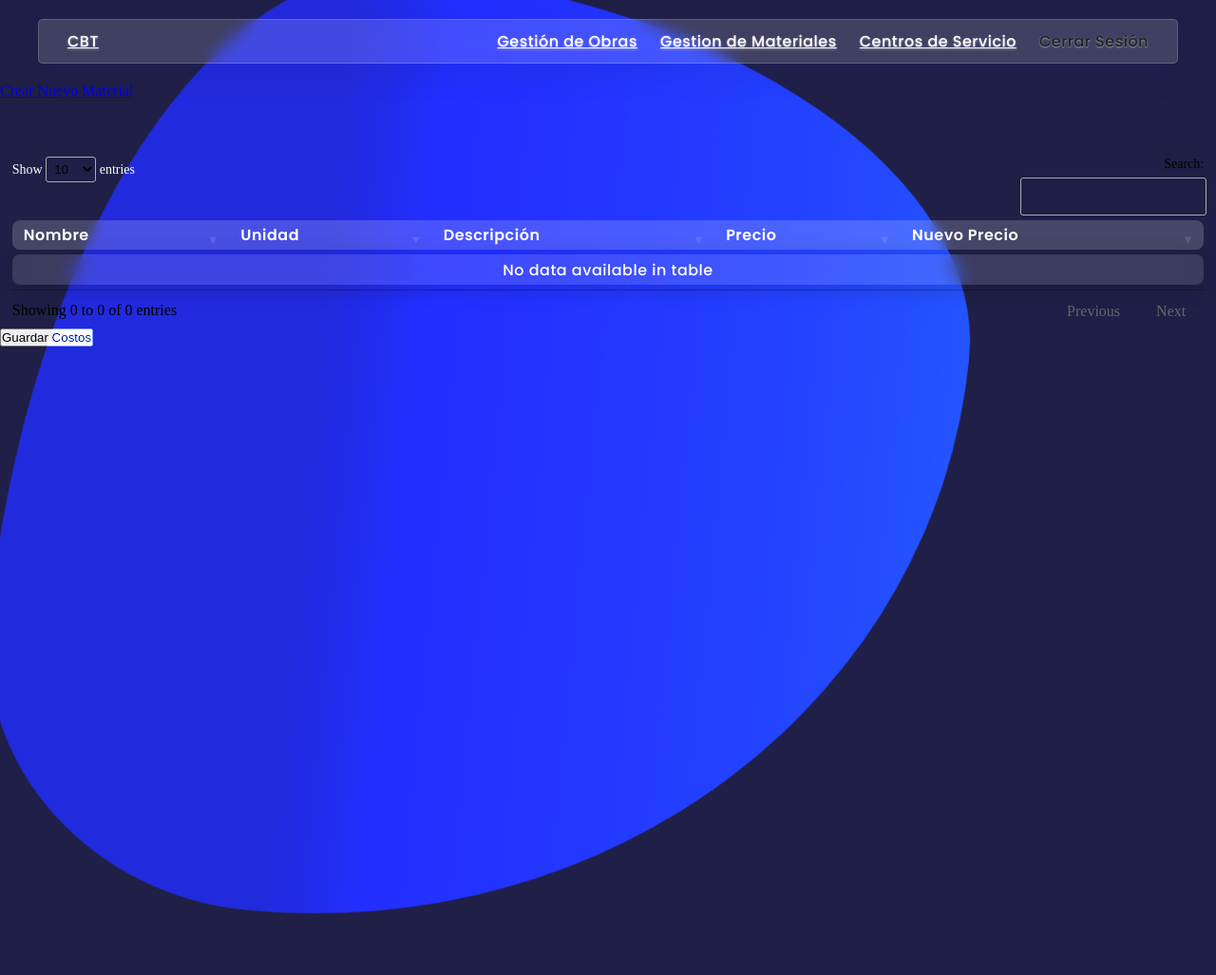
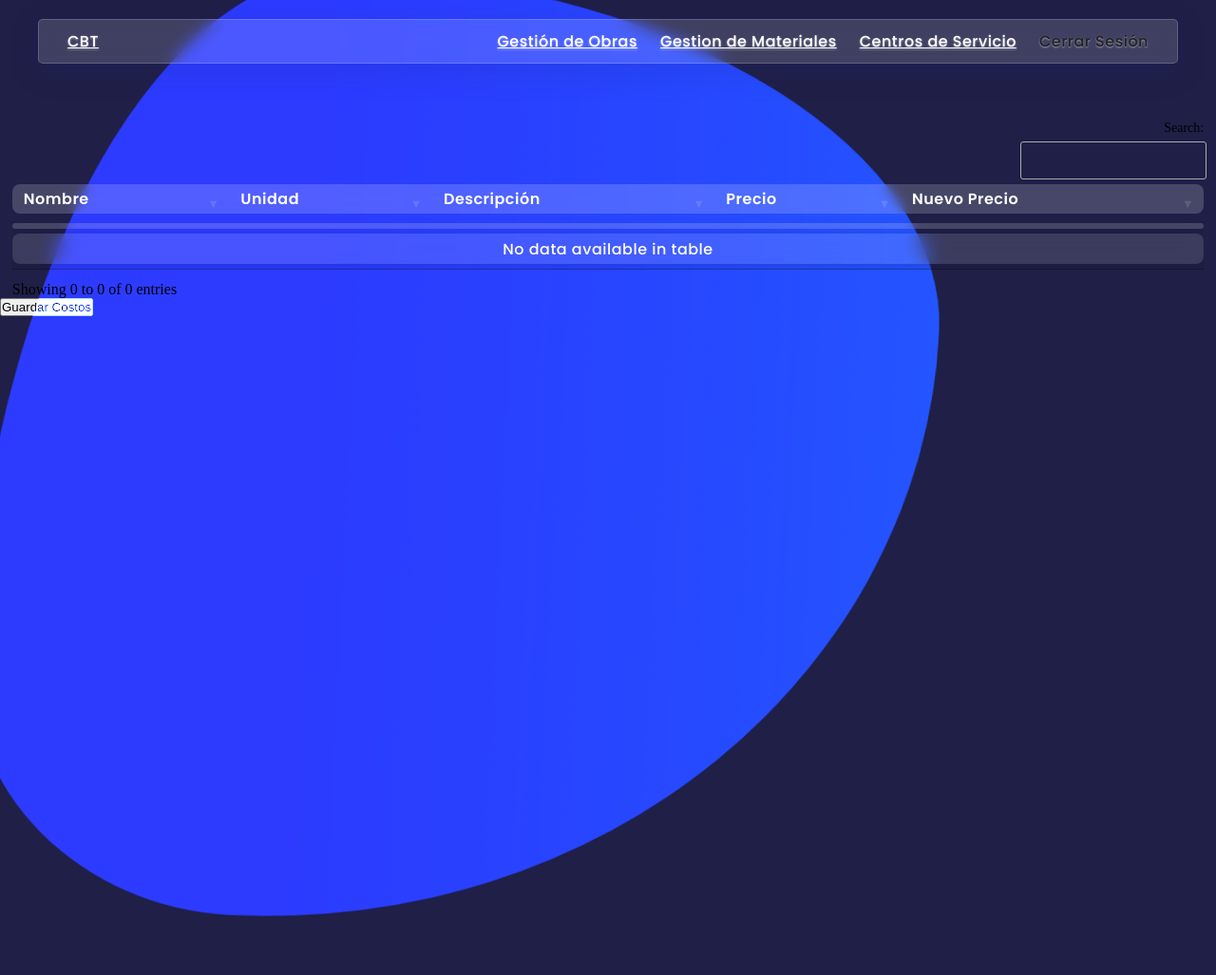
Before and after one commit to leanderperez/cbt, a Django app: template templates/project_app/material_list.html in a window 1280 px wide. Shown: the whole page at 95% size. After the commit the page ends 966 px from the top, so only its background shows below. Run offline with Django 3.2, Linux system fonts and the light colour scheme; the template is opened without the code that fills it, so the values that code supplies are empty; some libraries are stand-ins or nearby versions.

Commit message:
cambios y ajuste en las tablas

```diff
--- a/app/models.py
+++ b/app/models.py
@@ -4,7 +4,6 @@ from datetime import timedelta
 from decimal import Decimal
 from django.contrib.auth.models import User
 
-# Definición de modelos para el sistema de gestión de proyectos
 
 class Personal(models.Model):
     nombre = models.CharField(max_length=200, verbose_name="Nombre")
--- a/app/static/css/style.css
+++ b/app/static/css/style.css
@@ -381,6 +381,26 @@ table.dataTable thead th.sorting_desc:before,
     box-shadow: none !important;
     pointer-events: none !important;
 }
+/* Este es el contenedor que tiene el scrollbar */
+.dataTables_scrollBody::-webkit-scrollbar {
+  width: 10px; /* Ancho de la barra de desplazamiento */
+  height: 8px; /* Altura para el scrollbar horizontal */
+  background: transparent; /* Hace la pista (track) transparente */
+  scroll-padding-left: 5px; /* Espacio a la izquierda */
+}
+
+/* El "thumb" o el elemento que se desplaza */
+.dataTables_scrollBody::-webkit-scrollbar-thumb {
+  background: rgba(0, 0, 0, 0.3); /* Un gris semi-transparente */
+  border-radius: 6px; /* Opcional: para bordes redondeados */
+  border: 2px solid transparent; /* Opcional: para que el color del fondo se vea a través */
+  background-clip: padding-box; /* Opcional: asegura que el borde no oculte el fondo */
+}
+
+/* Opcional: Estilo al pasar el mouse por encima del thumb */
+.dataTables_scrollBody::-webkit-scrollbar-thumb:hover {
+  background: rgba(0, 0, 0, 0.4);
+}
 
 .cost-input {
     display: block;
@@ -405,12 +425,12 @@ table.dataTable thead th.sorting_desc:before,
   height: 1000px;
   background: linear-gradient(
     180deg,
-    #1845ad 31.77%,
+    #4c78dd 31.77%,
     #23a2f6 100%
   );
   mix-blend-mode: color-dodge;
-  -webkit-animation: move 80s infinite alternate;
-          animation: move 80s infinite alternate;
+  -webkit-animation: move 120s infinite alternate;
+          animation: move 120s infinite alternate;
   transition: 1s cubic-bezier(0.07, 0.8, 0.16, 1);
 }
 
@@ -421,7 +441,7 @@ table.dataTable thead th.sorting_desc:before,
           filter: blur(30px);
   box-shadow:
     inset 0 0 0 5px rgba(255,255,255, 0.6),
-    inset 100px 100px 0 0px #ff512f,
+    inset 100px 100px 0 0px #fd684a,
     inset 200px 200px 0 0px #f09819,
     inset 300px 300px 0 0px #2b86c5;
 }
--- a/app/views.py
+++ b/app/views.py
@@ -27,7 +27,6 @@ from .forms import (
 import datetime
 import json
 from decimal import Decimal
-
 
 
 class ObraListView(ListView):
--- a/templates/project_app/login.html
+++ b/templates/project_app/login.html
@@ -6,7 +6,7 @@
     <div class="shape"></div>
     <div class="shape"></div>
 </div>
-<form class="form-login" method="post">
+<form class="form-login" method="post" autocomplete="off">
     <h3>Gestión de Proyectos CBT</h3>
     {% csrf_token %}
     {{ form.as_p }}
--- a/templates/project_app/material_list.html
+++ b/templates/project_app/material_list.html
@@ -9,7 +9,6 @@
 <script src="https://code.jquery.com/jquery-3.6.0.min.js"></script>
 <script type="text/javascript" charset="utf8" src="https://cdn.datatables.net/1.11.5/js/jquery.dataTables.js"></script>
 
-    <a href="{% url 'material-create' %}" class="btn">Crear Nuevo Material</a>
 
 <form method="post" action="{% url 'material-list' %}">
     {% csrf_token %}
@@ -41,14 +40,15 @@
     </div>
     <button type="submit" name="update_costs" class="btn">Guardar Costos</button>
 </form>
-
-
 <script>
     $(document).ready(function() {
         $('#materialTable').DataTable({
             "language": {
                 "url": "https://cdn.datatables.net/plug-ins/1.11.5/i18n/es-ES.json"
-                }
+            },
+            "scrollY": "55vh",
+            "scrollCollapse": true,
+            "paging": false,
         });
     });
 </script>
--- a/templates/project_app/obra_list.html
+++ b/templates/project_app/obra_list.html
@@ -43,7 +43,10 @@
         $('#obraTable').DataTable({
             "language": {
                 "url": "https://cdn.datatables.net/plug-ins/1.11.5/i18n/es-ES.json"
-            }
+            },
+            "scrollY": "55vh",
+            "scrollCollapse": true,
+            "paging": false,
         });
     });
 </script>
```
Also changed, not shown: templates/project_app/personal_list.html (+6 -3 lines). Lines whose indentation alone changed are shown as unchanged.
